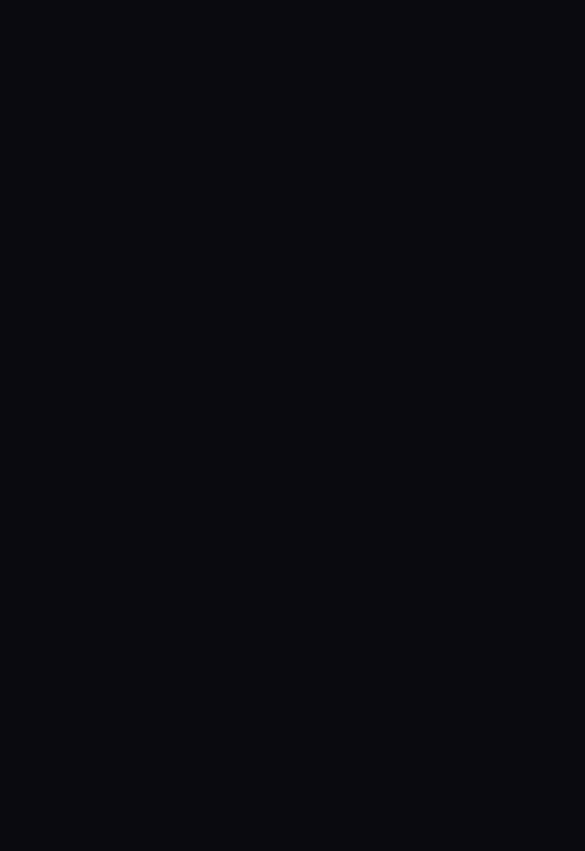
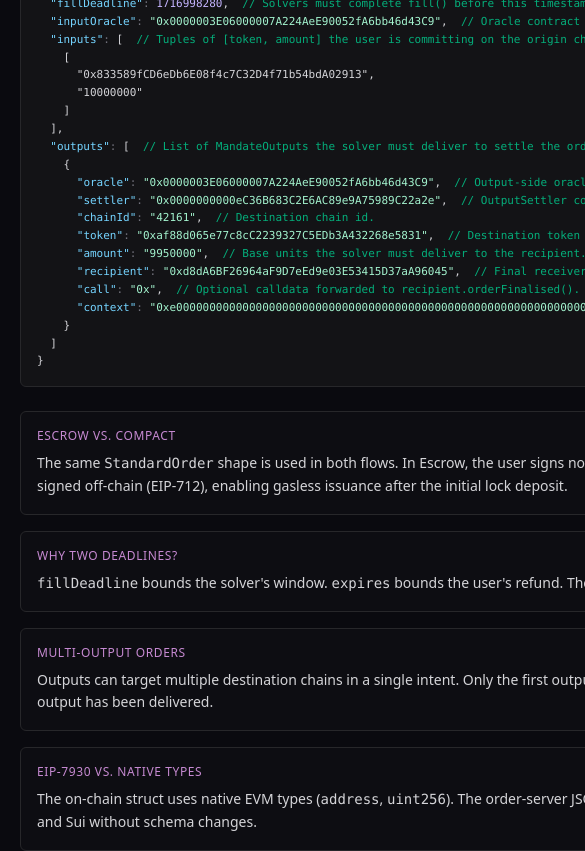
Before and after one commit to VincenImanuell/LIFI_INTENT, a React (Vite) app: page / in a window 390 px wide. Shown: the part 7600-8451 px from the top of the page, 585 px wide, since content can reach past the window. Before the commit the page ends 7261 px from the top, so only its background shows below. Built offline with nearby package versions, Linux system fonts and the light colour scheme.

Commit message:
Add annotated StandardOrder anatomy section

```diff
--- a/src/App.jsx
+++ b/src/App.jsx
@@ -4,6 +4,7 @@ import Comparison from './components/Comparison'
 import AddressDecoder from './components/AddressDecoder'
 import QuoteBuilder from './components/QuoteBuilder'
 import LifecycleStepper from './components/LifecycleStepper'
+import OrderAnatomy from './components/OrderAnatomy'
 import Footer from './components/Footer'
 
 function App() {
@@ -16,6 +17,7 @@ function App() {
         <AddressDecoder />
         <QuoteBuilder />
         <LifecycleStepper />
+        <OrderAnatomy />
       </main>
       <Footer />
     </div>
--- /dev/null
+++ b/src/components/OrderAnatomy.jsx
@@ -0,0 +1,118 @@
+import Section from './Section'
+import AnnotatedJson from './AnnotatedJson'
+
+const SAMPLE_ORDER = {
+  user: '0xd8dA6BF26964aF9D7eEd9e03E53415D37aA96045',
+  nonce: '1',
+  originChainId: '8453',
+  expires: 1716998400,
+  fillDeadline: 1716998280,
+  inputOracle: '0x0000003E06000007A224AeE90052fA6bb46d43C9',
+  inputs: [
+    ['0x833589fCD6eDb6E08f4c7C32D4f71b54bdA02913', '10000000'],
+  ],
+  outputs: [
+    {
+      oracle: '0x0000003E06000007A224AeE90052fA6bb46d43C9',
+      settler: '0x0000000000eC36B683C2E6AC89e9A75989C22a2e',
+      chainId: '42161',
+      token: '0xaf88d065e77c8cC2239327C5EDb3A432268e5831',
+      amount: '9950000',
+      recipient: '0xd8dA6BF26964aF9D7eEd9e03E53415D37aA96045',
+      call: '0x',
+      context: '0xe0' + '0'.repeat(64) + Math.floor(Date.now() / 1000 + 60).toString(16).padStart(8, '0'),
+    },
+  ],
+}
+
+const ANNOTATIONS = {
+  user: 'Owner of the intent. Receives a refund if the order expires unfilled.',
+  nonce: 'Replay protection. Per-sponsor for escrow flows, per-allocator for Compact flows.',
+  originChainId: 'EIP-155 chain id where the user is locking their input tokens.',
+  expires: 'Hard refund deadline. After this, the user can claw the input back.',
+  fillDeadline: 'Solvers must complete fill() before this timestamp. Always < expires.',
+  inputOracle: 'Oracle contract that will verify the destination fill back on origin.',
+  inputs: 'Tuples of [token, amount] the user is committing on the origin chain.',
+  outputs: 'List of MandateOutputs the solver must deliver to settle the order.',
+  oracle: 'Output-side oracle that will attest to delivery. Pairs with inputOracle.',
+  settler: 'OutputSettler contract on the destination chain. OIF default = CoinFiller.',
+  chainId: 'Destination chain id.',
+  token: 'Destination token contract address.',
+  amount: 'Base units the solver must deliver to the recipient.',
+  recipient: 'Final receiver of the output on the destination chain.',
+  call: 'Optional calldata forwarded to recipient.orderFinalised(). "0x" = nothing.',
+  context: 'Auction type encoding. 0x = limit, 0xe0… = exclusive limit, 0x01… = Dutch, 0xe1… = exclusive Dutch.',
+}
+
+const KEY_NOTES = [
+  {
+    title: 'Escrow vs. Compact',
+    body: (
+      <>
+        The same <code className="font-mono text-zinc-300">StandardOrder</code> shape is used in both
+        flows. In Escrow, the user signs nothing — the act of calling{' '}
+        <code className="font-mono text-zinc-300">open()</code> is the commitment. In Compact, the
+        order is wrapped in a <code className="font-mono text-zinc-300">BatchCompact</code> and
+        signed off-chain (EIP-712), enabling gasless issuance after the initial lock deposit.
+      </>
+    ),
+  },
+  {
+    title: 'Why two deadlines?',
+    body: (
+      <>
+        <code className="font-mono text-zinc-300">fillDeadline</code> bounds the solver's window.{' '}
+        <code className="font-mono text-zinc-300">expires</code> bounds the user's refund. The gap
+        between them gives the oracle time to attest delivery before the user can pull the rug.
+      </>
+    ),
+  },
+  {
+    title: 'Multi-output orders',
+    body: (
+      <>
+        Outputs can target multiple destination chains in a single intent. Only the first output
+        runs as an auction; the rest resolve to worst price. The solver of output[0] always claims
+        the inputs once every output has been delivered.
+      </>
+    ),
+  },
+  {
+    title: 'EIP-7930 vs. native types',
+    body: (
+      <>
+        The on-chain struct uses native EVM types (<code className="font-mono text-zinc-300">address</code>,{' '}
+        <code className="font-mono text-zinc-300">uint256</code>). The order-server JSON wraps the
+        same fields in EIP-7930 interoperable addresses so a single endpoint can serve EVM, Solana,
+        Bitcoin and Sui without schema changes.
+      </>
+    ),
+  },
+]
+
+export default function OrderAnatomy() {
+  return (
+    <Section
+      id="anatomy"
+      eyebrow="Under the hood"
+      title="Anatomy of a StandardOrder"
+      lede="LI.FI Intents are expressed as an OIF StandardOrder — a single struct with a single-chain input side and a multi-chain output side. Below is a real-shape example of a Base → Arbitrum USDC intent using an Exclusive Limit Order; hover any field for what it does."
+    >
+      <div className="grid lg:grid-cols-5 gap-6">
+        <div className="lg:col-span-3">
+          <AnnotatedJson value={SAMPLE_ORDER} annotations={ANNOTATIONS} />
+        </div>
+        <div className="lg:col-span-2 space-y-4">
+          {KEY_NOTES.map((n) => (
+            <div key={n.title} className="rounded-md border border-zinc-800 bg-zinc-900/30 p-4">
+              <div className="text-xs uppercase tracking-wider text-fuchsia-300/80 mb-2">
+                {n.title}
+              </div>
+              <div className="text-sm text-zinc-300 leading-relaxed">{n.body}</div>
+            </div>
+          ))}
+        </div>
+      </div>
+    </Section>
+  )
+}
```
